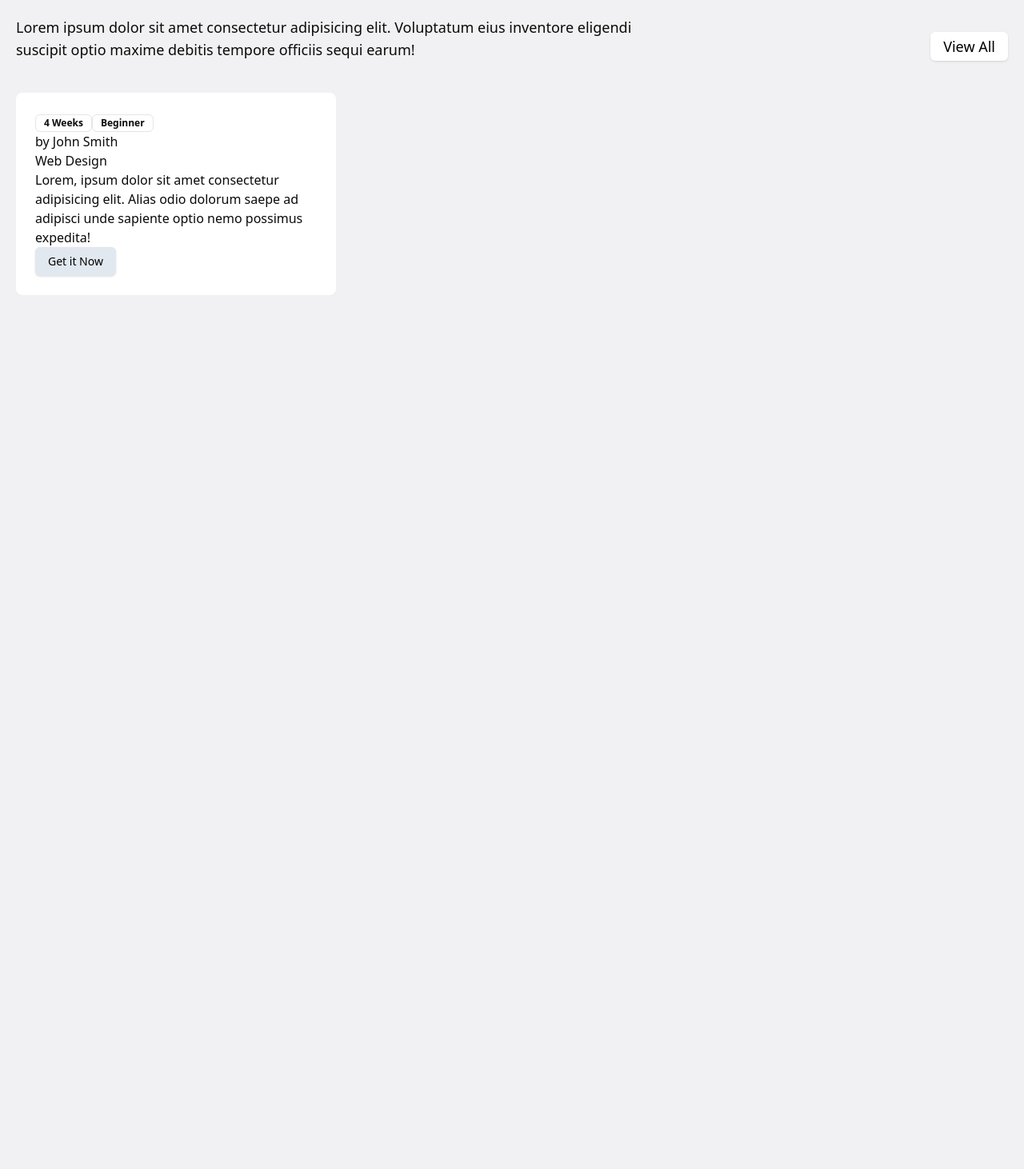
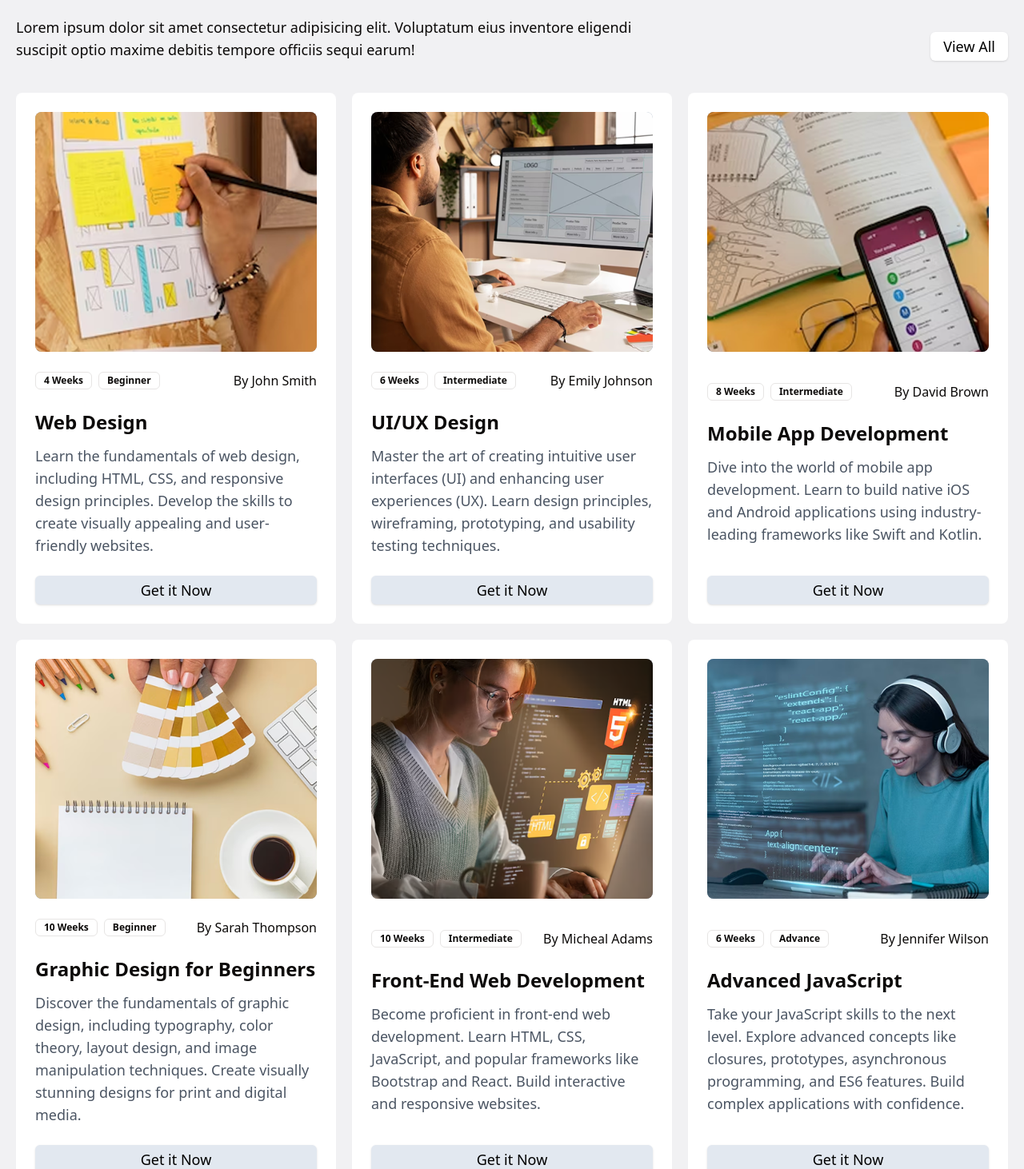
Before and after one commit to Rifkynur/modena-course, a Next.js app: page / in a window 1280 px wide. Shown: the part 1828-3290 px from the top of the page at 80% size. Before the commit the page ends 2277 px from the top, so only its background shows below. Built offline with nearby package versions, Linux system fonts and the light colour scheme.

Commit message:
finish our courses section

```diff
--- a/src/app/data/home.ts
+++ b/src/app/data/home.ts
@@ -35,11 +35,56 @@ export const benefit = [
 export const ourCourses = [
     {
         id:1,
-        img: '',
-        times:'',
-        levels:'',
-        teacher:"",
-        title:"",
-        description:""
-    }
+        img: '/ourCourses/Image.png',
+        times:'4 Weeks',
+        levels:'Beginner',
+        teacher:"John Smith",
+        title:"Web Design",
+        description:"Learn the fundamentals of web design, including HTML, CSS, and responsive design principles. Develop the skills to create visually appealing and user-friendly websites."
+    },
+     {
+        id:2,
+        img: '/ourCourses/Image1.png',
+        times:'6 Weeks',
+        levels:'Intermediate',
+        teacher:"Emily Johnson",
+        title:"UI/UX Design",
+        description:"Master the art of creating intuitive user interfaces (UI) and enhancing user experiences (UX). Learn design principles, wireframing, prototyping, and usability testing techniques."
+    },
+     {
+        id:3,
+        img: '/ourCourses/Image2.png',
+        times:'8 Weeks',
+        levels:'Intermediate',
+        teacher:"David Brown",
+        title:"Mobile App Development",
+        description:"Dive into the world of mobile app development. Learn to build native iOS and Android applications using industry-leading frameworks like Swift and Kotlin."
+    },
+     {
+        id:4,
+        img: '/ourCourses/Image3.png',
+        times:'10 Weeks',
+        levels:'Beginner',
+        teacher:"Sarah Thompson",
+        title:"Graphic Design for Beginners",
+        description:"Discover the fundamentals of graphic design, including typography, color theory, layout design, and image manipulation techniques. Create visually stunning designs for print and digital media."
+    },
+     {
+        id:5,
+        img: '/ourCourses/Image4.png',
+        times:'10 Weeks',
+        levels:'Intermediate',
+        teacher:"Micheal Adams",
+        title:"Front-End Web Development",
+        description:"Become proficient in front-end web development. Learn HTML, CSS, JavaScript, and popular frameworks like Bootstrap and React. Build interactive and responsive websites."
+    },
+     {
+        id:6,
+        img: '/ourCourses/Image5.png',
+        times:'6 Weeks',
+        levels:'Advance',
+        teacher:"Jennifer Wilson",
+        title:"Advanced JavaScript",
+        description:"Take your JavaScript skills to the next level. Explore advanced concepts like closures, prototypes, asynchronous programming, and ES6 features. Build complex applications with confidence."
+    },
 ]
--- a/src/app/globals.css
+++ b/src/app/globals.css
@@ -25,7 +25,7 @@
       max-width: 80rem;
     }
     @media (width >= 96rem) {
-      max-width: 96rem;
+      max-width: 1596px;
     }
   }
 
--- a/src/components/page/home/Benefits.tsx
+++ b/src/components/page/home/Benefits.tsx
@@ -13,7 +13,7 @@ const Benefits = () => {
         </div>
         <Button className='bg-white text-black hover:bg-slate-100 md:text-lg'>View All</Button>
     </div>
-    <div className='mt-10 grid grid-cols-1 md:grid-cols-3 gap-5'>
+    <div className='mt-10 grid grid-cols-1 md:grid-cols-2 lg:grid-cols-3 gap-5'>
       {benefit.map(data => (
          <BenefitsCard key={data.id} description={data.description} id={data.id} title={data.title}/>
         ))}
--- a/src/components/page/home/OurCourses.tsx
+++ b/src/components/page/home/OurCourses.tsx
@@ -1,6 +1,7 @@
 import React from 'react'
 import { Button } from '@/components/ui/button'
 import OurCoursesCard from './OurCoursesCard'
+import { ourCourses } from '@/app/data/home'
 
 const OurCourses = () => {
   return (
@@ -12,8 +13,10 @@ const OurCourses = () => {
                 </div>
                 <Button className='bg-white text-black hover:bg-slate-100 md:text-lg'>View All</Button>
             </div>
-            <div className='mt-10 grid grid-cols-1 md:grid-cols-3 gap-5'>
-            <OurCoursesCard/>
+            <div className='mt-10 grid grid-cols-1 md:grid-cols-2 lg:grid-cols-3 gap-5'>
+              {ourCourses.map((data) => (
+                <OurCoursesCard key={data.id} description={data.description} img={data.img} levels={data.levels} teacher={data.teacher} times={data.times} title={data.title} />
+              ))}
             </div>
     </section>
   )
--- a/src/components/page/home/OurCoursesCard.tsx
+++ b/src/components/page/home/OurCoursesCard.tsx
@@ -2,18 +2,33 @@ import React from 'react'
 import { Badge } from '@/components/ui/badge'
 import { Button } from '@/components/ui/button'
 
-const OurCoursesCard = () => {
+type OurCoursesCardProps = {
+        id?:string,
+        img: string,
+        times:string,
+        levels:string,
+        teacher:string,
+        title:string,
+        description:string
+}
+
+const OurCoursesCard = ({description,img,levels,teacher,times,title}:OurCoursesCardProps) => {
   return (
-    <div className='p-6 rounded-lg bg-white'>
-        {/* <div><img src="" alt="" /></div> */}
-        <div>
-            <Badge variant={'outline'} className='bg-white'>4 Weeks</Badge>
-            <Badge variant={'outline'} className='bg-white'>Beginner</Badge>
+    <div className='p-6 rounded-lg bg-white flex flex-col gap-6 justify-between'>
+        <div className='rounded-lg h-[172px] md:h-[200px] lg:h-[300px] bg-slate-400'><img src={img} alt="img" className='w-full h-full object-cover rounded-lg'/></div>
+        <div className=''>
+          <div className='flex flex-col md:flex-row md:items-center md:justify-between'>
+            <div className='flex gap-2'>
+              <Badge variant={'outline'} className='bg-white'>{times}</Badge>
+              <Badge variant={'outline'} className='bg-white'>{levels}</Badge>
+            </div>
+            <h4 className='font-medium my-4 md:my-0 '>By {teacher}</h4>
+          </div>
+          <h2 className='mb-3 text-lg font-semibold md:text-xl md:mt-6 lg:text-2xl'>{title}</h2>
+          <p className='text-sm md:text-base text-gray-600 lg:text-lg'>{description}</p>
         </div>
-        <h4>by John Smith</h4>
-        <h2>Web Design </h2>
-        <p>Lorem, ipsum dolor sit amet consectetur adipisicing elit. Alias odio dolorum saepe ad adipisci unde sapiente optio nemo possimus expedita!</p>
-        <Button className='bg-slate-200 text-black'>Get it Now</Button>
+
+        <Button className='bg-slate-200 text-black font-medium hover:bg-slate-400 md:text-lg '>Get it Now</Button>
     </div>
   )
 }
```
